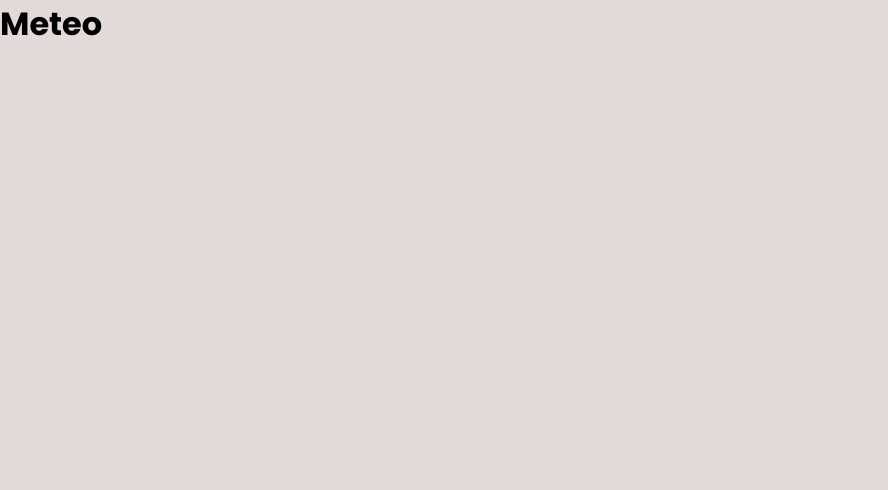
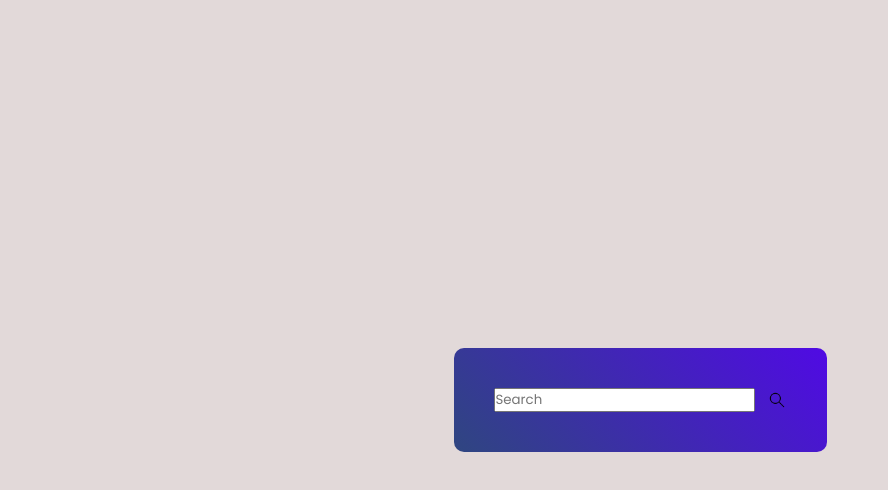
Before and after one commit to HugoBoyer/AppMeteo, a React (Vite) app: page / in a window 1280 px wide. Shown: the top 490 px of the page, without its empty margins (0-888 px from the left). Built offline with nearby package versions, Linux system fonts and the light colour scheme.

Commit message:
ajout de l'icon search a coter de la barre de recherche

```diff
--- a/src/components/Meteo.css
+++ b/src/components/Meteo.css
@@ -0,0 +1,21 @@
+.meteo {
+    place-self: center;
+    padding: 40px;
+    border-radius: 10px;
+    background-image: linear-gradient(45deg, #2f4680, #500ae4);
+    display: flex;
+    flex-direction: column;
+    align-items: center;
+}
+
+.search-bar {
+    display: flex;
+    align-items: center;
+    gap: 12px;
+}
+
+img {
+    width: 20px;
+    height: 20px;
+
+}
--- a/src/components/Meteo.jsx
+++ b/src/components/Meteo.jsx
@@ -1,8 +1,15 @@
 import React from 'react'
 import "./Meteo.css"
+import search from "../assets/chercher.png"
+
 const Meteo = () => {
   return (
-    <h1>Meteo</h1>
+    <div className='meteo'>
+        <div className="search-bar">
+            <input type="text" placeholder='Search'/>
+            <img src={search} alt=""/>
+        </div>
+    </div>
   )
 }
 
```
Also changed, not shown: src/assets/chercher.png (added), src/assets/search.png (deleted).
